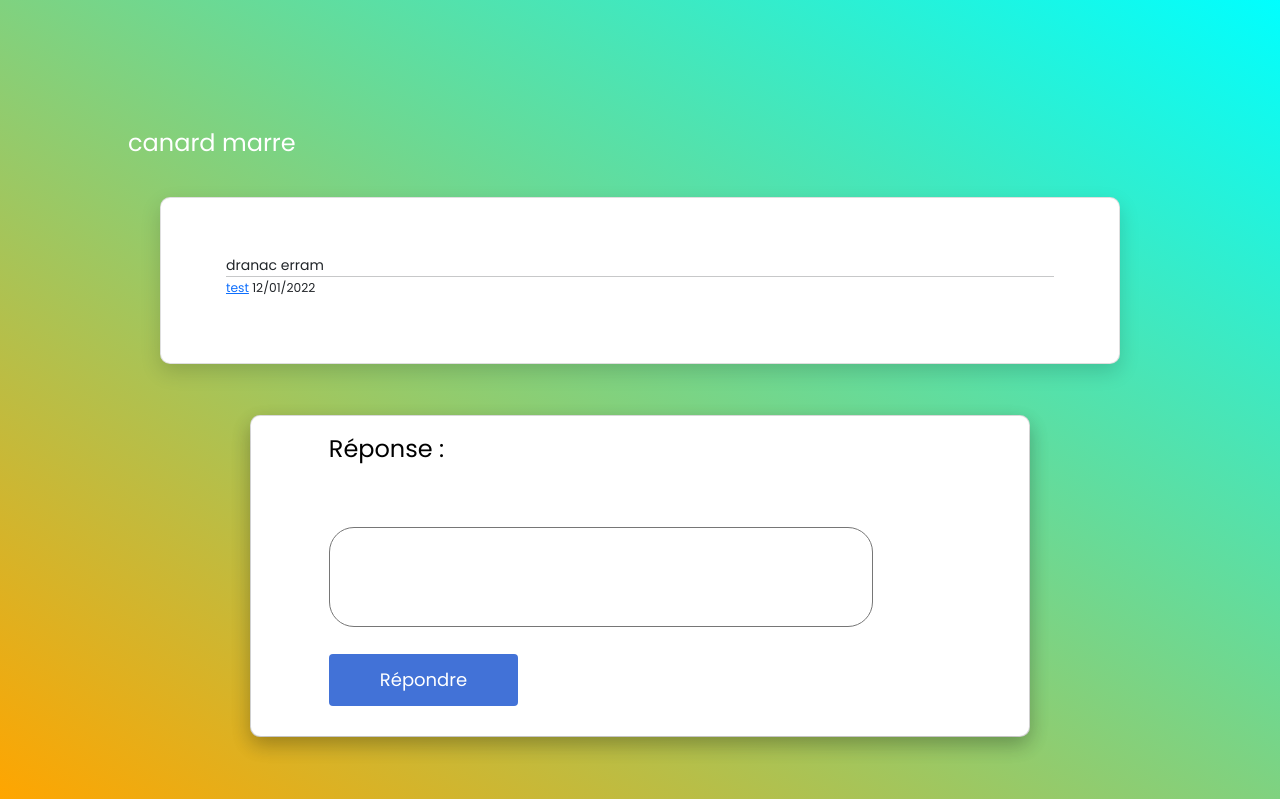
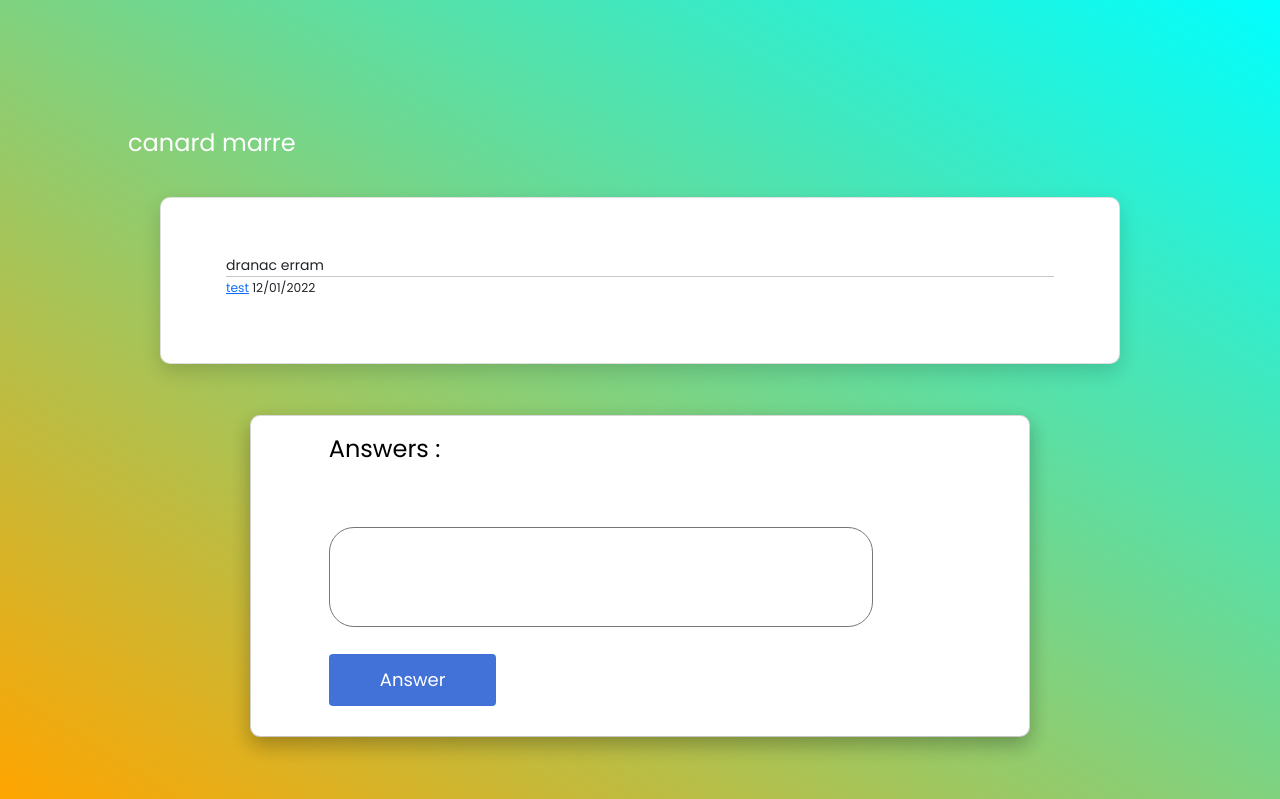
Before and after one commit to FeutreEnBois/PHP-Forum, a PHP site: page /article.php?id=6 in a window 1280 px wide. Shown: the part 162-961 px from the top of the page. Run offline with PHP 8.4, Linux system fonts and the light colour scheme; data comes from the database, SQL or seed files in the repository.

Commit message:
correction

```diff
--- a/article.php
+++ b/article.php
@@ -40,13 +40,13 @@
                     <div class="wrapper wrapper--w780 p-t-30 height-wrap">
                         <div class="card card-4 bg-blue">
                             <div class="card-body-TB p-t-15">
-                            <label for="exampleInputEmail1" class="nav-title-b m-l-45">Réponse :</label> <br>
+                            <label for="exampleInputEmail1" class="nav-title-b m-l-45">Answers :</label> <br>
                             <div class="p-t-20">
                             <textarea name="answer" class="txtareas m-l-45"></textarea>
                             </div>
                             <br>
                             <div class="p-b-30">
-                            <button class="btn btn--blue m-l-45" type="submit" name="validate">Répondre</button>
+                            <button class="btn btn--blue m-l-45" type="submit" name="validate">Answer</button>
                             </div>
                             </div>
                         </div>
```
